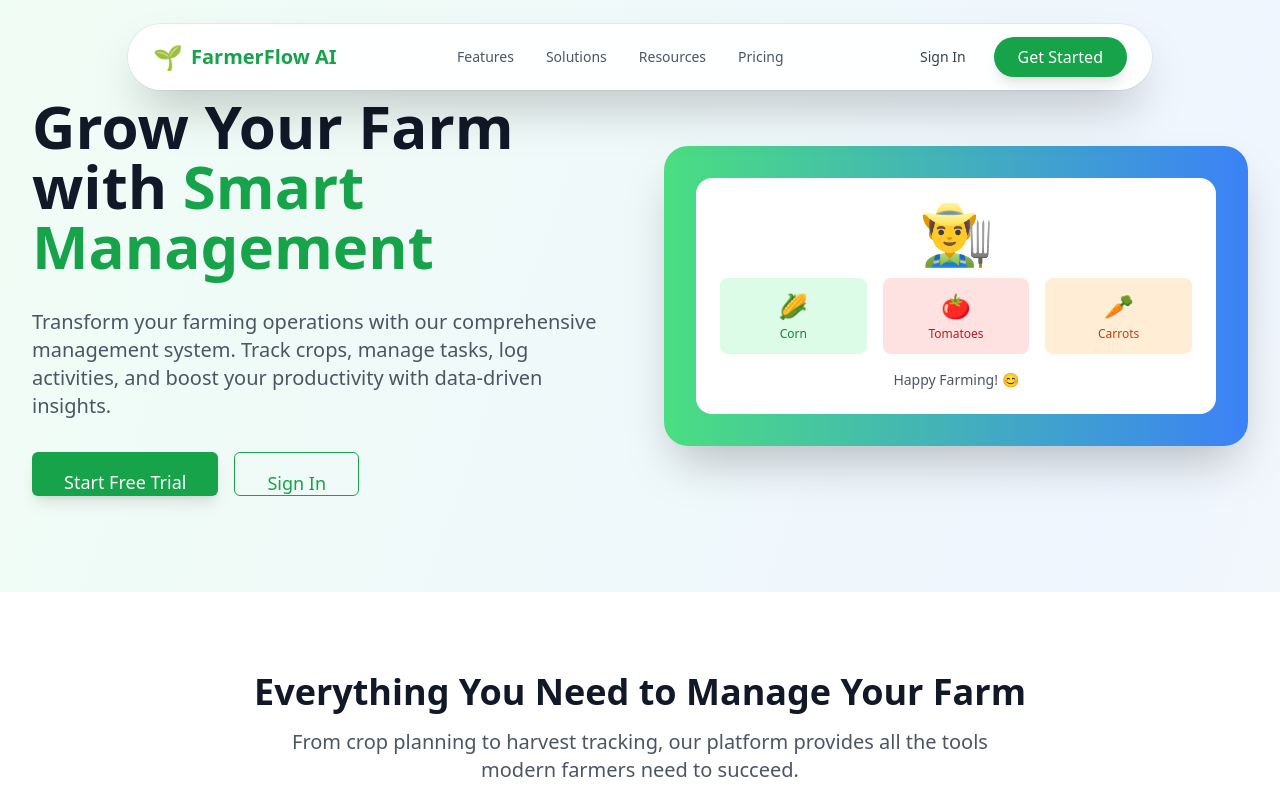
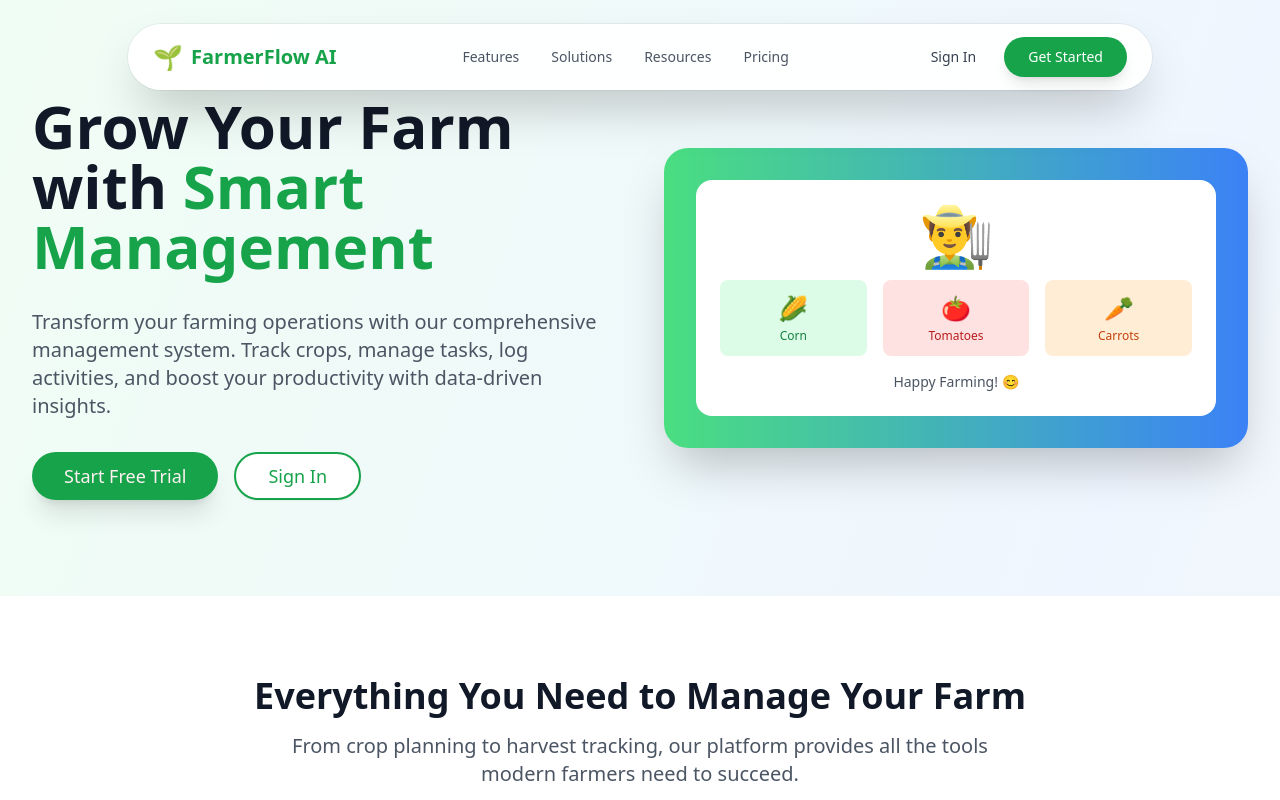
Before and after one commit to baobabstack-code/farm-management-system, a Next.js app: page / in a window 1280 px wide. Shown: the top 800 px of the page. Built offline with nearby package versions, Linux system fonts and the light colour scheme; no server answers.

Commit message:
feat: Introduce initial client-side home page, including new UI components and global styles.

```diff
--- a/src/app/globals.css
+++ b/src/app/globals.css
@@ -305,11 +305,11 @@
   /* === ENHANCED BUTTON SYSTEM === */
   .farm-btn {
     @apply inline-flex items-center justify-center gap-2 px-5 py-3 text-sm sm:text-base font-medium;
-    @apply rounded-lg transition-all duration-200 touch-manipulation;
+    @apply rounded-full transition-all duration-300 touch-manipulation;
     @apply focus:outline-none focus:ring-2 focus:ring-ring focus:ring-offset-2;
     @apply min-h-[44px] disabled:opacity-50 disabled:cursor-not-allowed;
     @apply shadow-sm hover:shadow-md active:shadow-sm;
-    @apply transform hover:scale-[1.02] active:scale-[0.98];
+    @apply transform hover:scale-105 active:scale-95;
   }
 
   .farm-btn-primary {
--- a/src/app/home-client.tsx
+++ b/src/app/home-client.tsx
@@ -73,7 +73,7 @@ export default function HomeClient() {
                 <Link href="/dashboard" className="w-full sm:w-auto">
                   <Button
                     size="lg"
-                    className="w-full sm:w-auto bg-green-600 text-white hover:bg-green-700 focus:ring-green-500 px-6 sm:px-8 py-3 sm:py-4 text-base sm:text-lg shadow-lg hover:shadow-xl transition-all"
+                    className="w-full sm:w-auto px-8 py-4 text-lg shadow-xl hover:shadow-2xl hover:shadow-green-500/40"
                   >
                     Start Free Trial
                   </Button>
@@ -82,7 +82,7 @@ export default function HomeClient() {
                   <Button
                     size="lg"
                     variant="outline"
-                    className="w-full sm:w-auto px-6 sm:px-8 py-3 sm:py-4 text-base sm:text-lg border-green-600 dark:border-green-400 text-green-600 dark:text-green-400 hover:bg-green-50 dark:hover:bg-slate-800 focus:ring-green-500"
+                    className="w-full sm:w-auto px-8 py-4 text-lg border-2 border-green-600 dark:border-green-400 text-green-600 dark:text-green-400 hover:bg-green-50 dark:hover:bg-green-900/20"
                   >
                     Sign In
                   </Button>
@@ -414,7 +414,7 @@ export default function HomeClient() {
               </ul>
 
               <Link href="/dashboard" className="block">
-                <Button className="w-full bg-green-600 hover:bg-green-700 text-white py-3 text-sm sm:text-base">
+                <Button className="w-full py-6 text-lg shadow-lg hover:shadow-green-500/30">
                   Get Started
                 </Button>
               </Link>
@@ -463,7 +463,7 @@ export default function HomeClient() {
               </ul>
 
               <Link href="/dashboard" className="block">
-                <Button className="w-full bg-green-600 hover:bg-green-700 text-white py-3 text-sm sm:text-base">
+                <Button className="w-full py-6 text-lg shadow-lg hover:shadow-green-500/30">
                   Get Started
                 </Button>
               </Link>
@@ -510,7 +510,7 @@ export default function HomeClient() {
               </ul>
 
               <Link href="/dashboard" className="block">
-                <Button className="w-full bg-green-600 hover:bg-green-700 text-white py-3 text-sm sm:text-base">
+                <Button className="w-full py-6 text-lg shadow-lg hover:shadow-green-500/30">
                   Get Started
                 </Button>
               </Link>
@@ -534,7 +534,7 @@ export default function HomeClient() {
             <Link href="/dashboard" className="w-full sm:w-auto">
               <Button
                 size="lg"
-                className="w-full sm:w-auto bg-white text-green-700 hover:bg-green-50 focus:ring-4 focus:ring-white/50 px-6 sm:px-8 py-3 sm:py-4 text-base sm:text-lg font-semibold shadow-xl hover:shadow-2xl transition-all duration-300 hover:scale-105 border-2 border-white"
+                className="w-full sm:w-auto bg-white text-green-700 hover:bg-green-50 px-8 py-4 text-lg font-semibold shadow-xl hover:shadow-2xl hover:scale-105 border-2 border-white"
               >
                 Choose Your Plan
               </Button>
@@ -543,7 +543,7 @@ export default function HomeClient() {
               <Button
                 size="lg"
                 variant="outline"
-                className="w-full sm:w-auto bg-transparent border-2 border-white text-white hover:bg-white hover:text-green-700 px-6 sm:px-8 py-3 sm:py-4 text-base sm:text-lg font-semibold shadow-xl hover:shadow-2xl transition-all duration-300 hover:scale-105"
+                className="w-full sm:w-auto bg-transparent border-2 border-white text-white hover:bg-white hover:text-green-700 px-8 py-4 text-lg font-semibold shadow-xl hover:shadow-2xl hover:scale-105"
               >
                 Sign In
               </Button>
--- a/src/components/ui/button.tsx
+++ b/src/components/ui/button.tsx
@@ -3,8 +3,14 @@ import { cn } from "@/lib/utils";
 
 export interface ButtonProps
   extends React.ButtonHTMLAttributes<HTMLButtonElement> {
-  variant?: "default" | "destructive" | "outline" | "secondary" | "ghost";
-  size?: "default" | "sm" | "lg";
+  variant?:
+    | "default"
+    | "destructive"
+    | "outline"
+    | "secondary"
+    | "ghost"
+    | "link";
+  size?: "default" | "sm" | "lg" | "icon";
 }
 
 const Button = React.forwardRef<HTMLButtonElement, ButtonProps>(
@@ -12,22 +18,25 @@ const Button = React.forwardRef<HTMLButtonElement, ButtonProps>(
     return (
       <button
         className={cn(
-          "btn-enhanced",
+          "inline-flex items-center justify-center whitespace-nowrap rounded-full text-sm font-medium ring-offset-background transition-all duration-300 focus-visible:outline-none focus-visible:ring-2 focus-visible:ring-ring focus-visible:ring-offset-2 disabled:pointer-events-none disabled:opacity-50 hover:scale-105 active:scale-95",
           {
-            "bg-primary text-primary-foreground hover:bg-primary/90":
+            "bg-primary text-primary-foreground shadow-lg hover:bg-primary/90 hover:shadow-green-500/30":
               variant === "default",
-            "bg-destructive text-destructive-foreground hover:bg-destructive/90":
+            "bg-destructive text-destructive-foreground shadow-lg hover:bg-destructive/90 hover:shadow-red-500/30":
               variant === "destructive",
-            "border border-input hover:bg-accent hover:text-accent-foreground":
+            "border-2 border-input bg-background shadow-sm hover:bg-accent hover:text-accent-foreground hover:border-accent":
               variant === "outline",
-            "bg-secondary text-secondary-foreground hover:bg-secondary/80":
+            "bg-secondary text-secondary-foreground shadow-md hover:bg-secondary/80":
               variant === "secondary",
             "hover:bg-accent hover:text-accent-foreground": variant === "ghost",
+            "text-primary underline-offset-4 hover:underline":
+              variant === "link",
           },
           {
-            "h-10 py-2 px-4": size === "default",
-            "h-9 px-3 rounded-md": size === "sm",
-            "h-11 px-8 rounded-md": size === "lg",
+            "h-10 px-6 py-2": size === "default",
+            "h-9 rounded-full px-4": size === "sm",
+            "h-12 rounded-full px-8 text-base": size === "lg",
+            "h-10 w-10": size === "icon",
           },
           className
         )}
```
